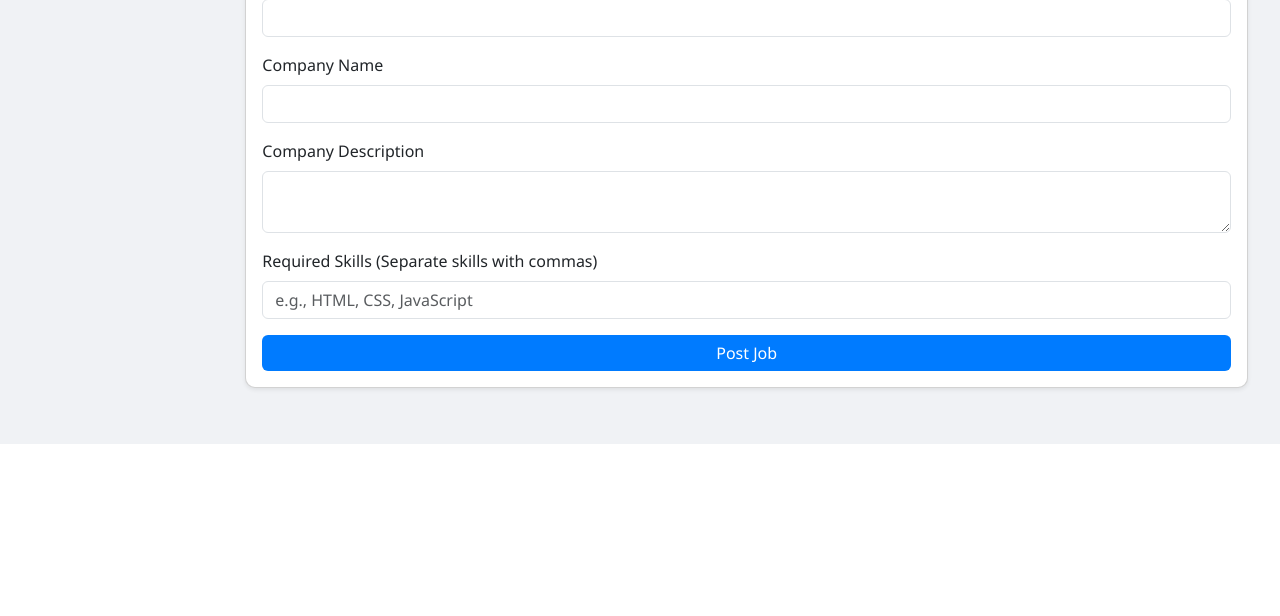
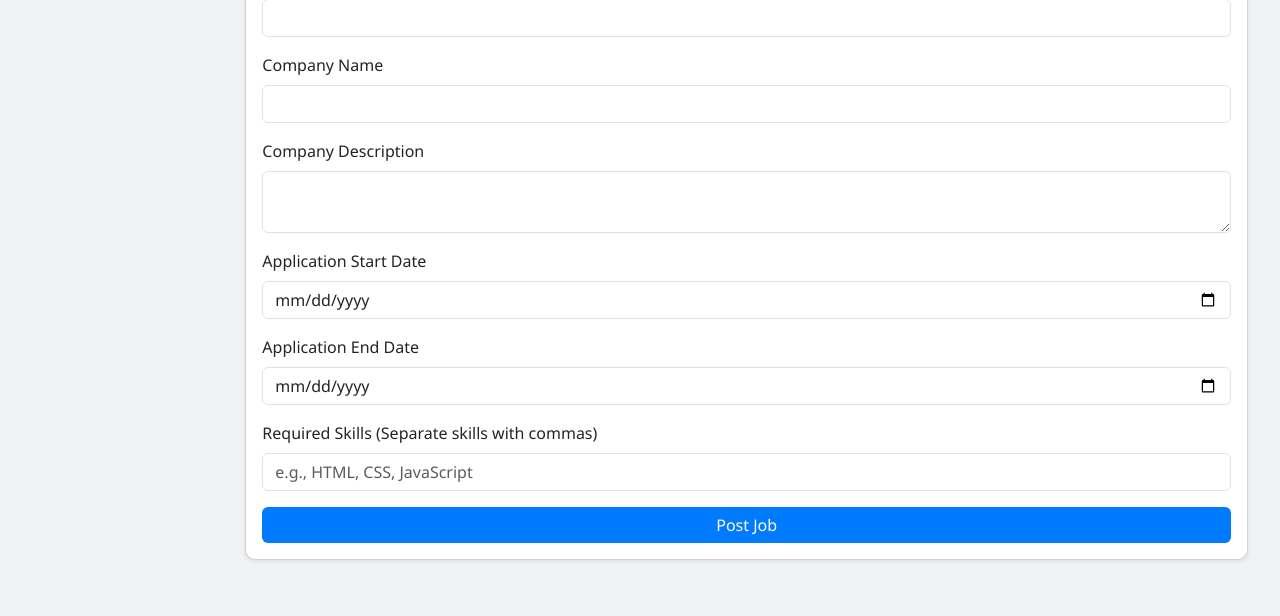
Before and after one commit to Poper173/remote-jobs, a PHP site: page /dashboards/company_dashboard.php in a window 1280 px wide. Shown: the part 901-1517 px from the top of the page. Before the commit the page ends 1345 px from the top, so only its background shows below. Run offline with PHP 8.4, Linux system fonts and the light colour scheme; a user stored in the database is signed in; data comes from the database, SQL or seed files in the repository.

Commit message:
saved error

```diff
--- a/dashboards/company_dashboard.php
+++ b/dashboards/company_dashboard.php
@@ -25,6 +25,8 @@ if ($_SERVER["REQUEST_METHOD"] == "POST") {
     $company_description = trim($_POST["company_description"]);
     $post_number = trim($_POST["post_number"]);
     $skills_input = trim($_POST["skills"]); // Get skills as a comma-separated string
+    $application_start = $_POST["application_start"]; // Get application start date
+    $application_end = $_POST["application_end"]; // Get application end date
 
     // Process skills into an array
     $skills = array_map('trim', explode(',', $skills_input));
@@ -56,19 +58,18 @@ if ($_SERVER["REQUEST_METHOD"] == "POST") {
 
         // Insert employer profile if not exists
         $user_id = $_SESSION['user_id'];
-        $stmt = $pdo->prepare("SELECT employer_id FROM employer_profiles WHERE employer_id = ? AND company_id = ?");
-        $stmt->execute([$user_id, $company_id]);
-        $employer_id = $stmt->fetchColumn();
+        $stmt = $pdo->prepare("SELECT COUNT(*) FROM employer_profiles WHERE employer_id = ?");
+        $stmt->execute([$user_id]);
+        $employer_exists = $stmt->fetchColumn();
 
-        if (!$employer_id) {
+        if (!$employer_exists) {
             $stmt = $pdo->prepare("INSERT INTO employer_profiles (employer_id, company_id, employer_name, created_at) VALUES (?, ?, ?, NOW())");
             $stmt->execute([$user_id, $company_id, $company_name]);
-            $employer_id = $user_id; // Use the session user_id as employer_id
         }
 
         // Insert job post
-        $stmt = $pdo->prepare("INSERT INTO job_posts (employer_id, employer_name, title, category_id, location_id, salary_range, company_id, post_number, application_start, application_end, duties, qualifications, posted_at, status) VALUES (?, ?, ?, ?, ?, ?, ?, ?, NOW(), DATE_ADD(NOW(), INTERVAL 30 DAY), ?, ?, NOW(), 'active')");
-        $stmt->execute([$employer_id, $company_name, $job_title, $category_id, $location_id, $salary_range, $company_id, $post_number, $job_description, $job_description]);
+        $stmt = $pdo->prepare("INSERT INTO job_posts (employer_id, employer_name, title, category_id, location_id, salary_range, company_id, post_number, application_start, application_end, duties, qualifications, posted_at, status) VALUES (?, ?, ?, ?, ?, ?, ?, ?, ?, ?, ?, ?, NOW(), 'active')");
+        $stmt->execute([$user_id, $company_name, $job_title, $category_id, $location_id, $salary_range, $company_id, $post_number, $application_start, $application_end, $job_description, $job_description]);
         $job_id = $pdo->lastInsertId();
 
         // Insert job skills
@@ -276,6 +277,14 @@ if ($_SERVER["REQUEST_METHOD"] == "POST") {
                                 <textarea class="form-control" name="company_description" required></textarea>
                             </div>
                             <div class="mb-3">
+                                <label class="form-label">Application Start Date</label>
+                                <input type="date" class="form-control" name="application_start" required>
+                            </div>
+                            <div class="mb-3">
+                                <label class="form-label">Application End Date</label>
+                                <input type="date" class="form-control" name="application_end" required>
+                            </div>
+                            <div class="mb-3">
                                 <label class="form-label">Required Skills (Separate skills with commas)</label>
                                 <input type="text" class="form-control" name="skills"
                                     placeholder="e.g., HTML, CSS, JavaScript" required>
```
